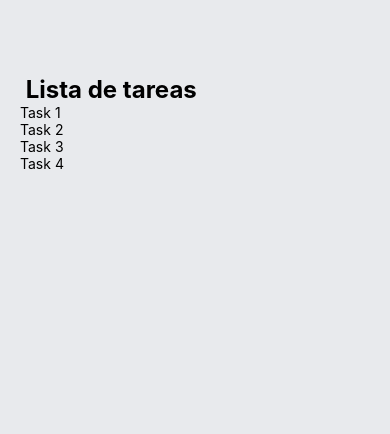
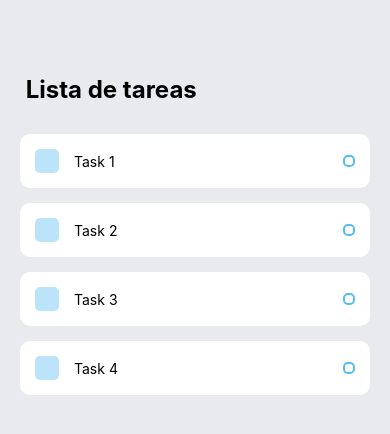
Before and after one commit to Rodevp/todo-app, a React Native app: screen / in a window 390 px wide. Shown: the top 434 px of the page. Built offline with nearby package versions, Linux system fonts and the light colour scheme.

Commit message:
task component estilos hechos e items view  :white_check_mark:

```diff
--- a/App.js
+++ b/App.js
@@ -35,6 +35,6 @@
     fontWeight: 'bold'
   },
   items: {
-
+    marginTop: 30
   }
 });
--- a/components/Task.js
+++ b/components/Task.js
@@ -8,7 +8,7 @@
     return (
         <View style={styles.taskItem}>
             <View style={styles.itemLeft}>
-            <TouchableOpacity
+            <View
                 style={styles.square}
             />
             <Text style={styles.taskText}  >{text}</Text>
@@ -20,19 +20,36 @@
 
 const styles = StyleSheet.create({
     taskItem: {
-
+        backgroundColor: "#ffff",
+        padding: 15,
+        borderRadius: 10,
+        flexDirection: "row",
+        alignItems: "center",
+        justifyContent: "space-between",
+        marginBottom: 15
     },
     itemLeft: {
-
+        flexDirection: "row",
+        alignItems: "center",
+        flexWrap: "wrap"
     },
     taskText: {
-
+        maxWidth: "80%"
     },
     square: {
-
+        width: 24,
+        height: 24,
+        borderRadius: 5,
+        backgroundColor: "#55bcf6",
+        opacity: 0.4,
+        marginRight: 15
     },
     circularItem: {
-
+        width: 12,
+        height:12,
+        borderColor: "#55bcf6",
+        borderWidth: 2,
+        borderRadius: 5
     }
 })
 
```
